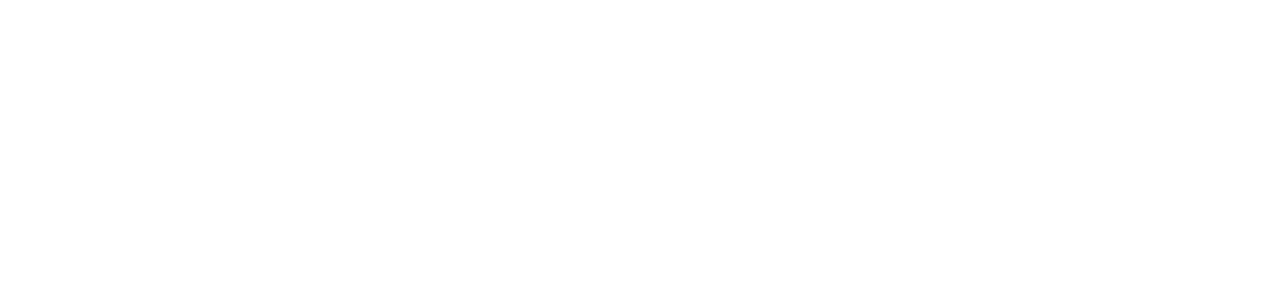
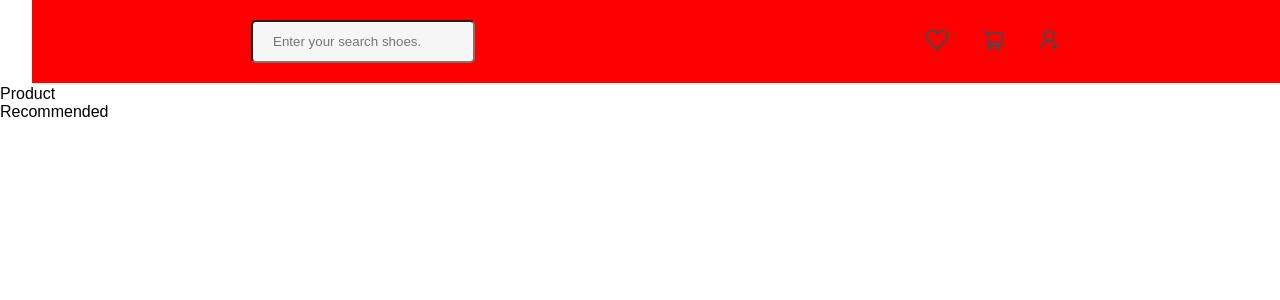
Before and after one commit to anjeljayswal/Advance-Filtering, a React (Create React App) app: page / in a window 1280 px wide. Shown: the top 300 px of the page. Built offline with nearby package versions, Linux system fonts and the light colour scheme; the HTML template or start-up script is replaced by a standard one.

Commit message:
navigation

```diff
--- a/package.json
+++ b/package.json
@@ -8,6 +8,7 @@
     "@testing-library/user-event": "^13.5.0",
     "react": "^18.2.0",
     "react-dom": "^18.2.0",
+    "react-icons": "^4.10.1",
     "react-scripts": "5.0.1",
     "web-vitals": "^2.1.4"
   },
--- a/src/Navigation/Nav.css
+++ b/src/Navigation/Nav.css
@@ -0,0 +1,28 @@
+nav{
+    display: flex;
+    border-bottom: 2px solid #f3f3f3;
+    justify-content: space-around;
+    align-items: center;
+    padding: 20px;
+    z-index: 999;
+    margin-left: 2rem ;
+    background-color:red ;
+}
+
+input{
+    padding: 12px 20px;
+    /* border: none; */
+    background: #f7f6f6;
+    outline: none;
+    margin-right:20px ;
+    border-radius: 5px;
+    position: relative;
+    width: 14rem;
+}
+
+.nav-icons{
+    width: 1.5rem;
+    height: 1.5rem;
+    margin-left:2rem ;
+    color: #494949;
+}
--- a/src/Navigation/Nav.js
+++ b/src/Navigation/Nav.js
@@ -1,10 +1,34 @@
+import React from 'react';
+import {FiHeart} from 'react-icons/fi';
+import {AiOutlineShoppingCart, AiOutlineUserAdd} from 'react-icons/ai';
 import './Nav.css';
 
 function Nav() {
   return (
-    <div>
+    <nav>
+        <div className='nav-container'>
+          <input type="text"
+            className='search-input'
+            placeholder='Enter your search shoes.'
+          />
+        </div>
+        <div className='profile-container'>
+          <a href="#">
+            <FiHeart className="nav-icons" />
+          </a>
+          <a href="#">
+            <AiOutlineShoppingCart className="nav-icons"/>
 
-    </div>
+          </a>
+
+          <a href="#">
+            <AiOutlineUserAdd className="nav-icons"/>
+
+          </a>
+
+        </div>
+    </nav>
+
   )
 }
 export default Nav
--- a/src/Products/Product.js
+++ b/src/Products/Product.js
@@ -2,7 +2,7 @@
 function Product() {
   return (
     <div>
-
+      Product
     </div>
   )
 }
--- a/src/Recommended/Recommended.js
+++ b/src/Recommended/Recommended.js
@@ -1,7 +1,9 @@
+import './Recommended.css';
+
 function Recommended() {
   return (
     <div>
-
+      Recommended
     </div>
   )
 }
--- /dev/null
+++ b/src/index.css
@@ -0,0 +1,25 @@
+*{
+    padding: 0;
+    margin: 0;
+    box-sizing: border-box;
+    font-family: sans-serif;
+}
+
+a{
+    text-decoration: none;
+    color: rgb(97, 97, 97);
+}
+li{
+    list-style: none;
+}
+
+.btns{
+    padding: 10px 20px;
+    margin-right: 6px;
+    background: transparent;
+    border: none;
+    border: 0.6px solid #ccc;
+    border-radius: 5px;
+    color: #323232;
+    cursor: pointer;
+}
```
Also changed, not shown: src/App.js (+10 -0 lines), 1 other file (tests, documents, lock files or other folders).
